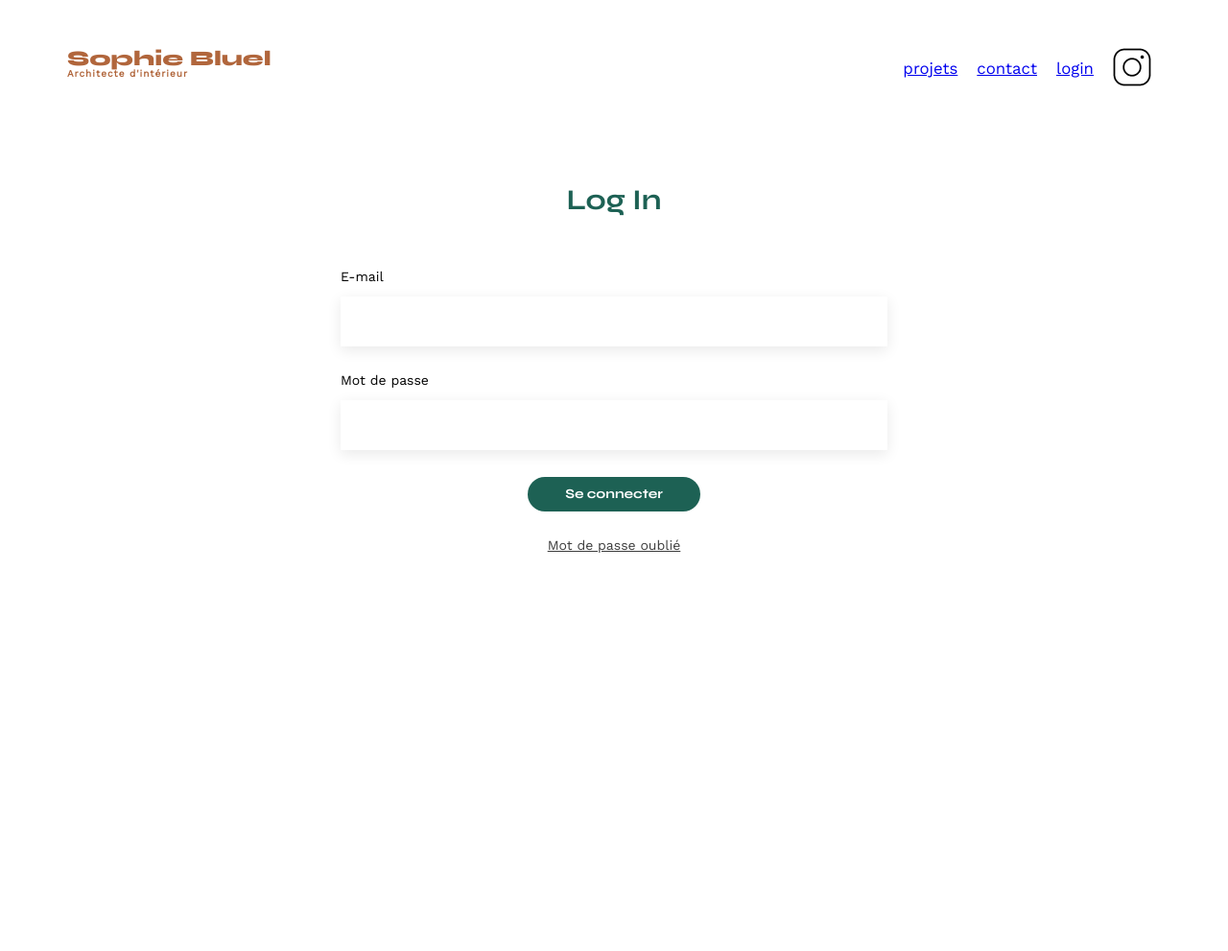
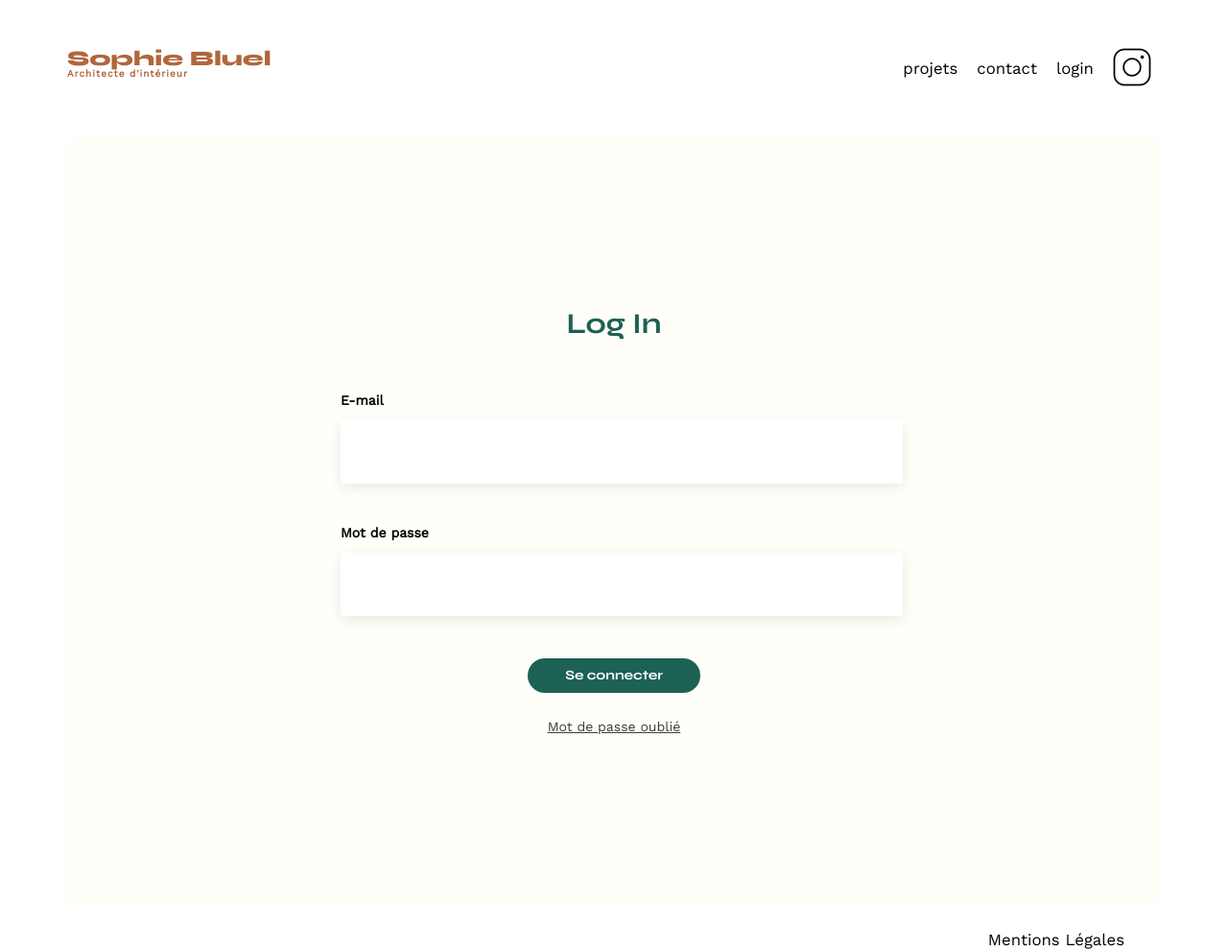
Before and after one commit to troisdes/oc-webdev-p3-portfolio-architecte, a plain HTML site: page FrontEnd/login.html in a window 1280 px wide. Shown: the whole page at 96% size. Before the commit the page ends 800 px from the top, so only its background shows below. Drawn offline with nearby package versions, Linux system fonts and the light colour scheme.

Commit message:
Refactor login page styles for improved layout and accessibility; update script reference in index.html

```diff
--- a/FrontEnd/assets/style.css
+++ b/FrontEnd/assets/style.css
@@ -296,23 +296,18 @@
 }
 
 /* login */
-.login-page {
-  font-family: "Work Sans", sans-serif;
+
+#login-main {
   display: flex;
   justify-content: center;
   align-items: center;
   height: 100vh;
-  margin: 0;
-  background-color: #f0f0f0;
+  background-color: #fffef8;
 }
 
-.login form {
-  background: white;
-  padding: 1.5rem;
-  border-radius: 20px;
-  box-shadow: 0px 4px 14px rgba(0, 0, 0, 0.09);
-  max-width: 400px;
-  width: 100%;
+.login {
+  width: 50%;
+  margin: auto;
 }
 
 .login label {
@@ -322,6 +317,7 @@
 }
 
 .login input {
+  color: #ffffff;
   width: 100%;
   padding: 0.5rem;
   margin-bottom: 1rem;
@@ -331,16 +327,9 @@
 }
 
 .login button {
-  width: 100%;
-  padding: 0.75rem;
-  background-color: #1d6154;
-  color: white;
-  border: none;
-  border-radius: 60px;
-  font-size: 1rem;
-  cursor: pointer;
-  font-family: "Syne";
-  font-weight: 700;
+  display: flex;
+  justify-content: center;
+  align-items: center;
 }
 
 .login button:hover {
@@ -353,41 +342,40 @@
   margin-top: 1rem;
 }
 
-/* Login page styles */
-.login-form {
-  width: 50%;
-  margin: auto;
-  padding: 50px 0;
+.login > * {
+  text-align: center;
 }
 
-.login-form h2 {
-  color: #1d6154;
-  text-align: center;
-  margin-bottom: 30px;
+.login h2 {
+  margin-bottom: 20px;
 }
 
-#login-form {
+.login form {
+  text-align: left;
+  margin-top: 30px;
   display: flex;
   flex-direction: column;
-  width: 100%;
 }
 
-#login-form label {
-  margin: 2em 0 1em 0;
-  font-family: "Work Sans";
-  font-size: 14px;
-}
-
-#login-form input {
+.login input {
   height: 50px;
   font-size: 1.2em;
   border: none;
   box-shadow: 0px 4px 14px rgba(0, 0, 0, 0.09);
 }
 
+.login label {
+  margin: 2em 0 1em 0;
+}
+
+.login textarea {
+  border: none;
+  box-shadow: 0px 4px 14px rgba(0, 0, 0, 0.09);
+}
+
 #login-form button {
   font-family: "Syne";
-  font-weight: 700;
+  font-weight: 00;
   font-size: 14px;
   color: white;
   background-color: #1d6154;
@@ -398,7 +386,7 @@
   border-radius: 60px;
   border: none;
   cursor: pointer;
-  transition: background-color 0.3s ease;
+  /* transition: background-color 0.3s ease; */
 }
 
 #login-form button:hover {
--- a/FrontEnd/login.html
+++ b/FrontEnd/login.html
@@ -19,15 +19,15 @@
         <h1>Sophie Bluel <span>Architecte d'intérieur</span></h1>
         <nav>
             <ul>
-                <li><a href="index.html">projets</a></li>
-                <li><a href="index.html#contact">contact</a></li>
-                <li class="active"><a href="login.html">login</a></li>
-                <li><a href="#"><img src="./assets/icons/instagram.png" alt="Instagram"></a></li>
+                <li>projets</li>
+                <li>contact</li>
+                <li>login</li>
+                <li><img src="./assets/icons/instagram.png" alt="Instagram"></li>
             </ul>
         </nav>
     </header>
-    <main>
-        <section class="login-form">
+    <main id="login-main">
+        <section class="login">
             <h2>Log In</h2>
             <form id="login-form">
                 <label for="email">E-mail</label>
@@ -41,6 +41,14 @@
             </form>
         </section>
     </main>
+
+    <footer>
+        <nav>
+            <ul>
+                <li>Mentions Légales</li>
+            </ul>
+        </nav>
+    </footer>
 </body>
 
 </html>
```
Also changed, not shown: FrontEnd/index.html (+1 -1 lines).
